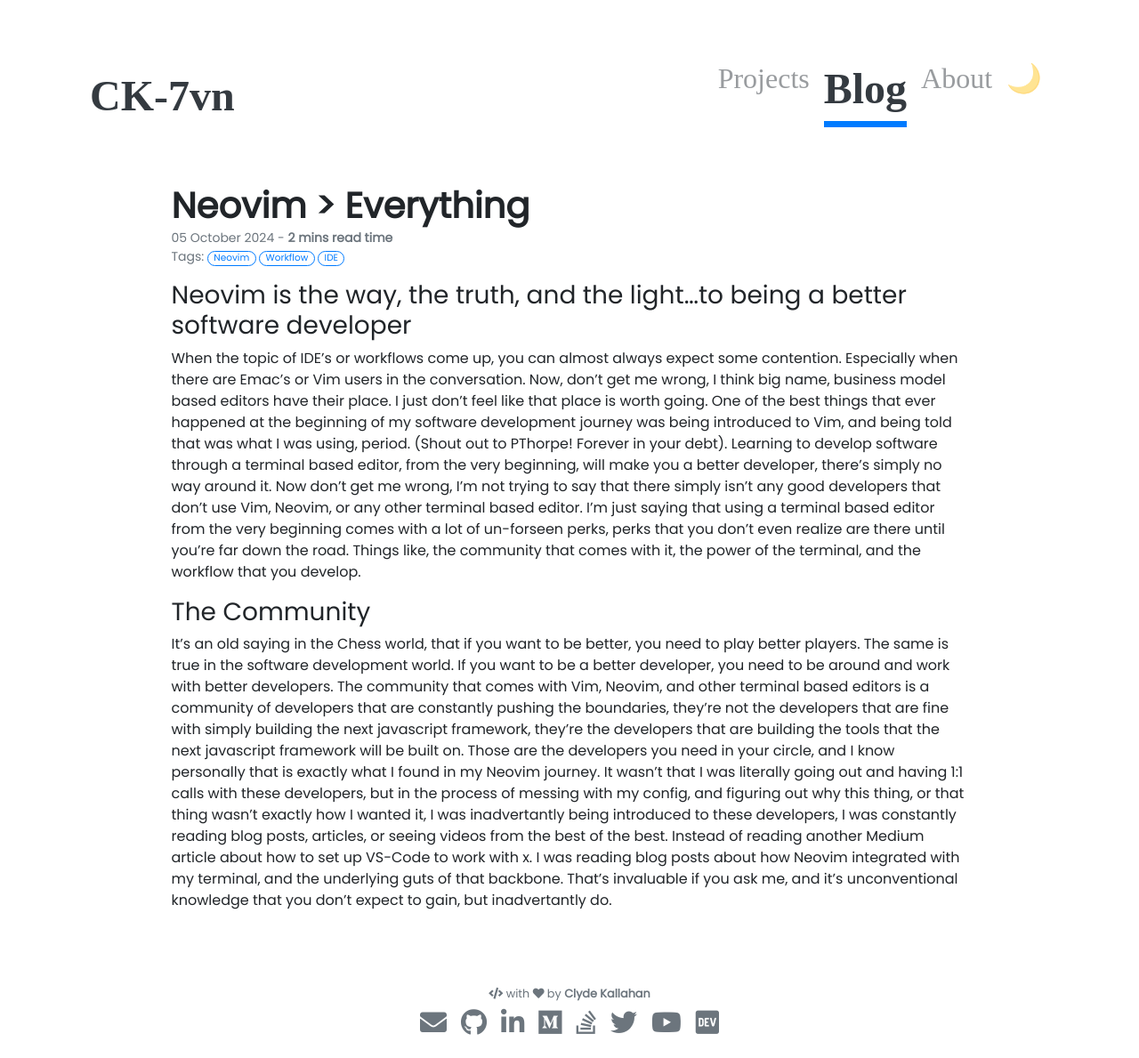
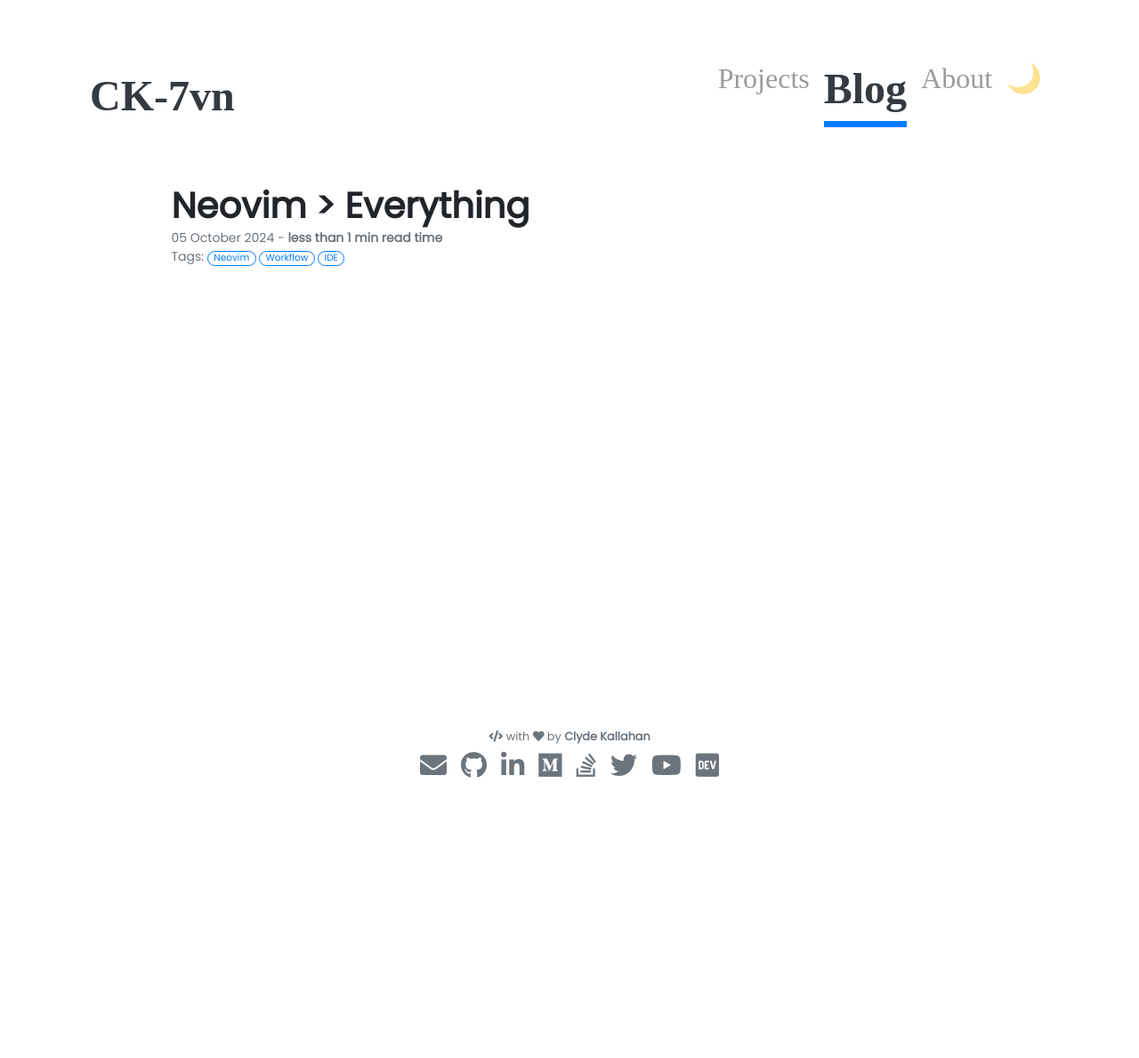
Before and after one commit to CK-7vn/CK-7vn.github.io, a Jekyll site: the page built from _posts/2024-10-5-Neovim-and-only-Neovim.md, in a window 1280 px wide. Shown: the whole page at 89% size. Built offline with Jekyll 4.4.1, drawn with Linux system fonts in a browser that asks for light colours; our own code applies the rules of GitHub Pages for plain Markdown files; comment, search, counter and statistics services are not loaded; after the commit the page ends 900 px from its top, so only the background shows below that.

```diff
--- a/_posts/2024-10-5-Neovim-and-only-Neovim.md
+++ b/_posts/2024-10-5-Neovim-and-only-Neovim.md
@@ -5,11 +5,3 @@ style: fill
 color: primary
 description: Neovim's not just an IDE it's a way of life...here's why I believe it's a must.
 ---
-
-
-### Neovim is the way, the truth, and the light...to being a better software developer
-
-When the topic of IDE's or workflows come up, you can almost always expect some contention. Especially when there are Emac's or Vim users in the conversation. Now, don't get me wrong, I think big name, business model based editors have their place. I just don't feel like that place is worth going. One of the best things that ever happened at the beginning of my software development journey was being introduced to Vim, and being told that was what I was using, period. (Shout out to PThorpe! Forever in your debt). Learning to develop software through a terminal based editor, from the very beginning, will make you a better developer, there's simply no way around it. Now don't get me wrong, I'm not trying to say that there simply isn't any good developers that don't use Vim, Neovim, or any other terminal based editor. I'm just saying that using a terminal based editor from the very beginning comes with a lot of un-forseen perks, perks that you don't even realize are there until you're far down the road. Things like, the community that comes with it, the power of the terminal, and the workflow that you develop.
-
-### The Community
-It's an old saying in the Chess world, that if you want to be better, you need to play better players. The same is true in the software development world. If you want to be a better developer, you need to be around and work with better developers. The community that comes with Vim, Neovim, and other terminal based editors is a community of developers that are constantly pushing the boundaries, they're not the developers that are fine with simply building the next javascript framework, they're the developers that are building the tools that the next javascript framework will be built on. Those are the developers you need in your circle, and I know personally that is exactly what I found in my Neovim journey. It wasn't that I was literally going out and having 1:1 calls with these developers, but in the process of messing with my config, and figuring out why this thing, or that thing wasn't exactly how I wanted it, I was inadvertantly being introduced to these developers, I was constantly reading blog posts, articles, or seeing videos from the best of the best. Instead of reading another Medium article about how to set up VS-Code to work with x. I was reading blog posts about how Neovim integrated with my terminal, and the underlying guts of that backbone. That's invaluable if you ask me, and it's unconventional knowledge that you don't expect to gain, but inadvertantly do.
```
Also changed, not shown: _projects/(1) College Hacked.md (+1 -1 lines), .dummyProject.md.
